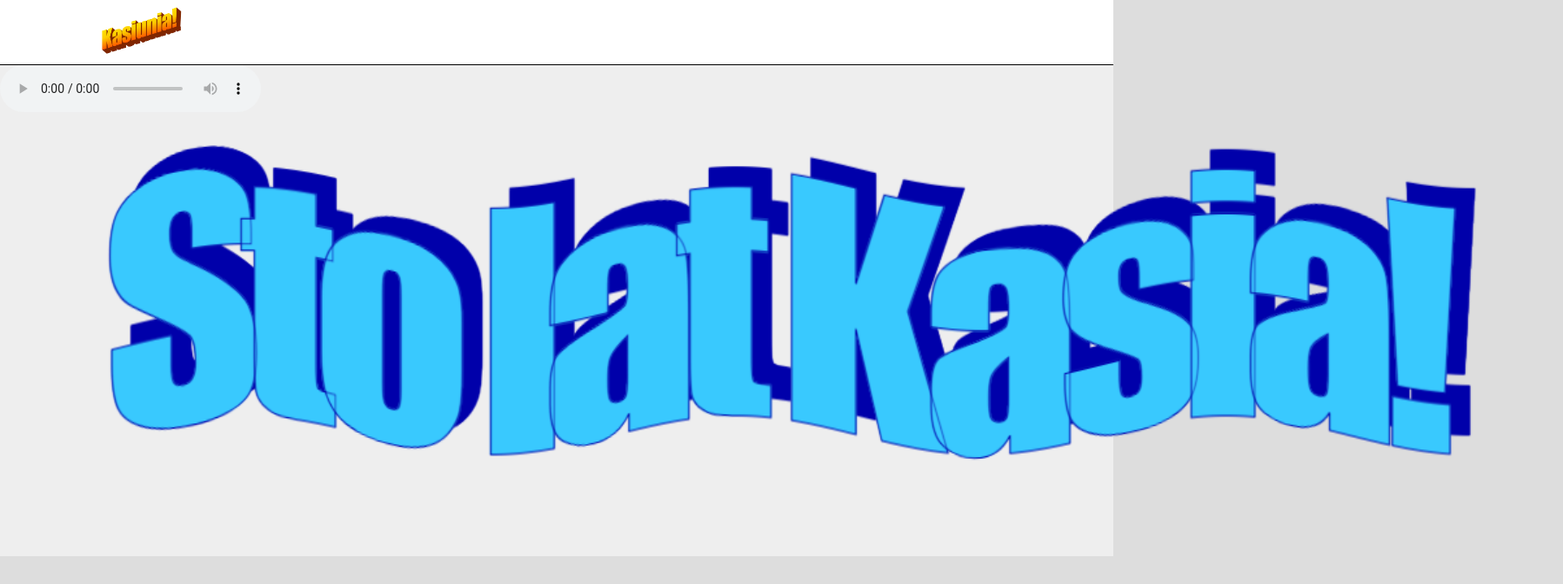
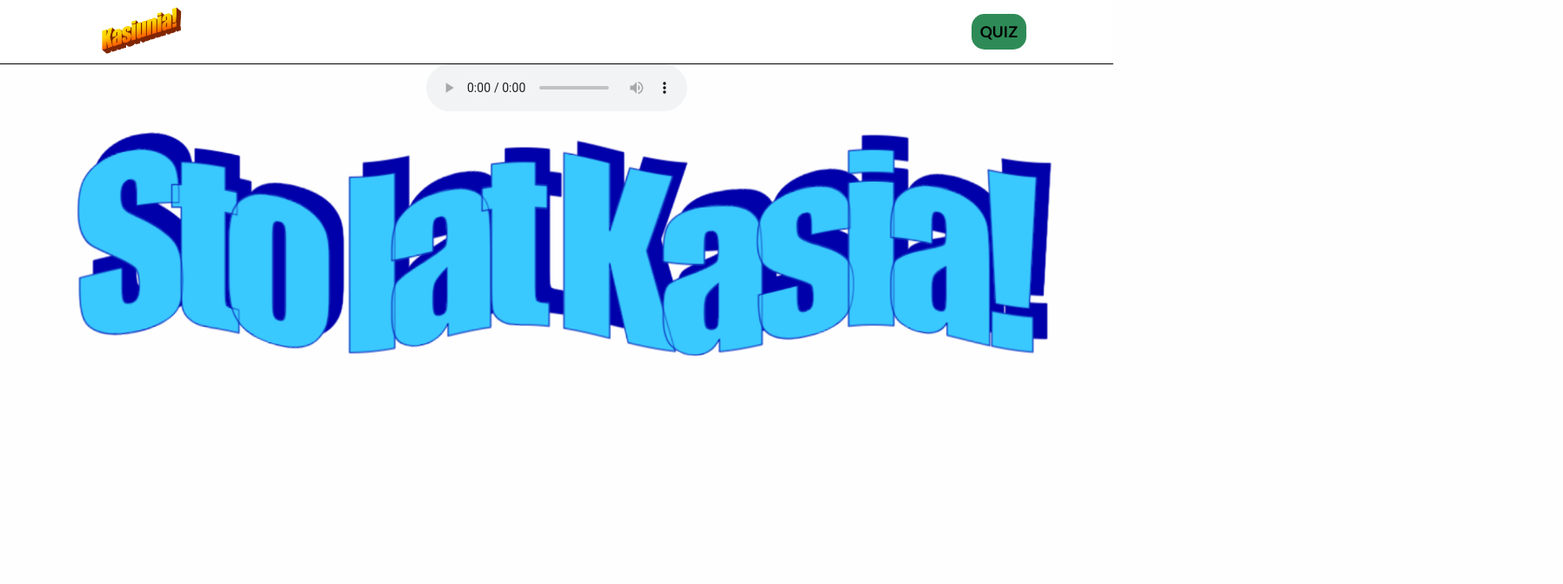
Before and after one commit to yatne/kasiunia, a React (Create React App) app: page / in a window 1280 px wide. Shown: the top 672 px of the page at 87% size, 1797 px wide, since content can reach past the window. Built offline with nearby package versions, Linux system fonts and the light colour scheme.

Commit message:
work work work work work work

```diff
--- a/package.json
+++ b/package.json
@@ -9,6 +9,7 @@
     "node-sass": "^5.0.0",
     "react": "^17.0.2",
     "react-dom": "^17.0.2",
+    "react-redux": "^7.2.4",
     "react-router-dom": "^5.2.0",
     "react-scripts": "4.0.3",
     "styled-components": "^5.3.0",
--- a/src/App.js
+++ b/src/App.js
@@ -4,28 +4,45 @@ import {
   Switch,
   Route,
 } from 'react-router-dom';
+import styled from 'styled-components';
+
 // eslint-disable-next-line no-unused-vars
 import styles from './styles/global.scss';
 
 import Navigation from './app/components/Navigation/Navigation';
 import LandingPage from './app/pages/LandingPage';
+import DesktopOnlyPage from './app/pages/DesktopOnlyPage';
+import QuizPage from './app/pages/QuizPage';
 
 export default function App() {
   return (
     <Router basename={process.env.PUBLIC_URL}>
       <Navigation />
-      <div>
+      <OnDesktopOnly>
         <Switch>
-          <Route path="/home">
-            <div>
-              Home
-            </div>
+          <Route path="/quiz">
+            <QuizPage />
           </Route>
           <Route path="/">
             <LandingPage />
           </Route>
         </Switch>
-      </div>
+      </OnDesktopOnly>
+      <OnMobileOnly>
+        <DesktopOnlyPage />
+      </OnMobileOnly>
     </Router>
   );
 }
+
+const OnDesktopOnly = styled.div`
+  @media (max-width: 1000px) {
+    display: none;
+  }
+`;
+
+const OnMobileOnly = styled.div`
+  @media (min-width: 1000px) {
+    display: none;
+  }
+`;
--- a/src/app/components/Layout/Layaout.js
+++ b/src/app/components/Layout/Layout.js
@@ -1,10 +1,9 @@
 import styled from 'styled-components';
 
 export default styled.div`
-  dipslay: flex;
+  display: flex;
   flex-direction: column;
   align-items: center;
   max-width: 2000px;
   margin: auto;
-  background-color: #eeeeee
 `;
--- a/src/app/components/Navigation/Navigation.js
+++ b/src/app/components/Navigation/Navigation.js
@@ -5,8 +5,13 @@ import logo from '../../../static/img/logo.png';
 
 const Navigation = () => (
   <Nav>
-    <Link to="/home">
+    <Link to="/">
       <Logo src={logo} />
+    </Link>
+    <Link to="/quiz">
+      <NavItem className="selected">
+        QUIZ
+      </NavItem>
     </Link>
   </Nav>
 );
@@ -21,9 +26,21 @@ const Logo = styled.img`
 `;
 
 const Nav = styled.nav`
-  display: flex;
   justify-content: space-between;
+  align-items: center;
   padding: 0 100px;
 `;
 
+const NavItem = styled.div`
+  font-weight: bold;
+  background-color: aquamarine;
+  border-radius: 15px;
+  padding: 10px;
+  font-size: 1.1rem;
+
+  &.selected {
+    background-color: seagreen;
+  }
+`;
+
 export default Navigation;
--- /dev/null
+++ b/src/app/pages/DesktopOnlyPage.js
@@ -0,0 +1,10 @@
+import React from 'react';
+import Layaout from '../components/Layout/Layout';
+
+const DesktopOnlyPage = () => (
+  <Layaout>
+    No niestety, musisz usiąść do kompa
+  </Layaout>
+);
+
+export default DesktopOnlyPage;
--- a/src/app/pages/LandingPage.js
+++ b/src/app/pages/LandingPage.js
@@ -1,5 +1,7 @@
 import React from 'react';
-import Layaout from '../components/Layout/Layaout';
+import styled from 'styled-components';
+
+import Layaout from '../components/Layout/Layout';
 import stolat from '../../static/img/stolat.png';
 import urodziny from '../../static/audio/urodziny.mp3';
 
@@ -8,9 +10,13 @@ const LandingPage = () => (
     <audio controls autoPlay>
       <source src={urodziny} />
     </audio>
-    <img src={stolat} alt="sto lat!" />
+    <StolatImage src={stolat} alt="sto lat!" />
   </Layaout>
 );
+
+const StolatImage = styled.img`
+  width: 100%;
+`;
 
 LandingPage.propTypes = {};
 
--- /dev/null
+++ b/src/app/pages/QuizPage.js
@@ -0,0 +1,9 @@
+import React from 'react';
+
+const QuizPage = () => (
+  <div>
+    quiz
+  </div>
+);
+
+export default QuizPage;
--- /dev/null
+++ b/src/styles/a-reset.scss
@@ -0,0 +1,4 @@
+a, a:hover, a:visited {
+  text-decoration: inherit;
+  color: inherit;
+}
--- a/src/styles/global.scss
+++ b/src/styles/global.scss
@@ -1,10 +1,19 @@
+$minimalScreenSize: 1000px;
+
+@import url('https://fonts.googleapis.com/css2?family=Lato:ital,wght@0,300;0,400;0,700;1,300;1,400;1,700&display=swap');
+@import "a-reset";
 body {
-   background-color: #dddddd;
+   background-color: #fefefe;
+   font-family: 'Lato', sans-serif;
 }
 
 nav {
    border-bottom: 1px solid black;
    background-color: white;
+   display: flex;
+   @media (max-width: $minimalScreenSize) {
+      display: none;
+   }
 }
 
 @keyframes logo-animation {
```
Also changed, not shown: 1 other file (tests, documents, lock files or other folders).
